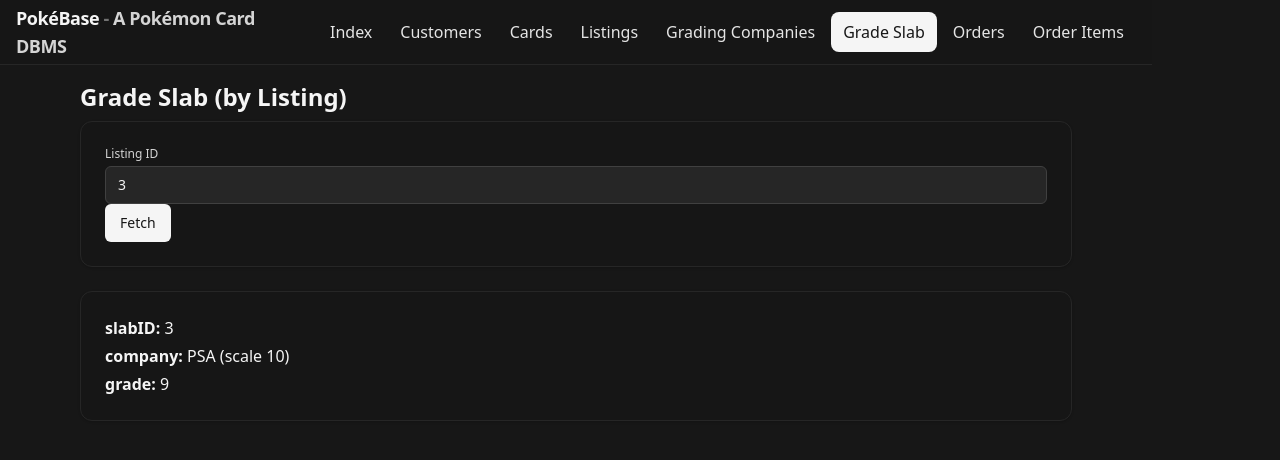
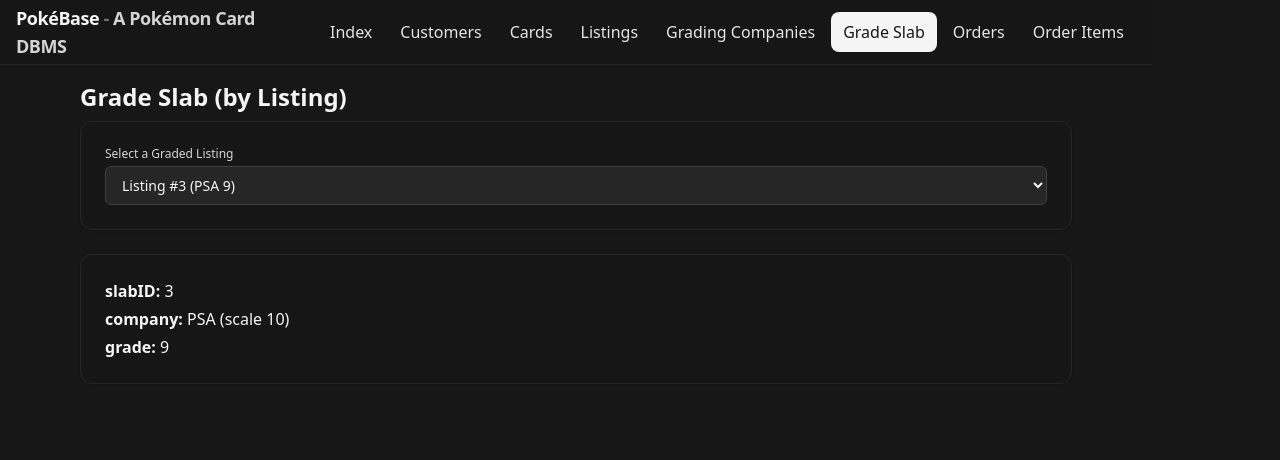
Before and after one commit to Reptop/PokeBase, a React (Vite) app: page /grade-slab in a window 1280 px wide. Shown: the top 460 px of the page. Built offline with nearby package versions, Linux system fonts and the light colour scheme.

Commit message:
added dropdown menu to GradeSlab page and updated API to select all records for display

```diff
--- a/src/lib/api.mock.ts
+++ b/src/lib/api.mock.ts
@@ -183,6 +183,15 @@ export const api = {
     return [...db.gradingCompanies];
   },
 
+  async listGradeSlabs(): Promise<(GradeSlab & { company: GradingCompany | null })[]> {
+    await sleep();
+    return db.gradeSlabs.map(slab => {
+      const company =
+        db.gradingCompanies.find(gc => gc.companyID === slab.companyID) ?? null;
+      return { ...slab, company };
+    });
+  },
+
   // Grade slab by listing
   async getSlabForListing(listingID: number): Promise<(GradeSlab & { company: GradingCompany | null }) | null> {
     await sleep();
--- a/src/pages/GradeSlab.tsx
+++ b/src/pages/GradeSlab.tsx
@@ -1,17 +1,30 @@
 import { useEffect, useState } from 'react';
 import { api } from '../lib/api.mock';
+import type { GradeSlab as GradeSlabType, GradingCompany } from '../types';
 
-type Slab = Awaited<ReturnType<typeof api.getSlabForListing>>;
+type SlabDetail = GradeSlabType & { company: GradingCompany | null };
 
 export default function GradeSlab() {
-  const [listingID, setListingID] = useState<number>(3);
-  const [slab, setSlab] = useState<Slab | null>(null);
+  const [listingID, setListingID] = useState<number | ''>(3);
+  const [slab, setSlab] = useState<SlabDetail | null>(null);
+  const [allSlabs, setAllSlabs] = useState<SlabDetail[]>([]);
 
   async function load() {
+    if (listingID === '') {
+      setSlab(null);
+      return;
+    }
     const data = await api.getSlabForListing(Number(listingID));
     setSlab(data);
   }
-  useEffect(() => { load(); }, [listingID]);
+
+  useEffect(() => {
+    api.listGradeSlabs().then(setAllSlabs);
+  }, []);
+
+  useEffect(() => {
+    load();
+  }, [listingID]);
 
   return (
     <section className="space-y-6">
@@ -19,14 +32,20 @@ export default function GradeSlab() {
 
       <div className="card space-y-3">
         <label className="field">
-          <div className="field-label">Listing ID</div>
-          <input
+          <div className="field-label">Select a Graded Listing</div>
+          <select
             className="input"
             value={listingID}
-            onChange={e => setListingID(Number(e.target.value) || 0)}
-          />
+            onChange={e => setListingID(e.target.value === '' ? '' : Number(e.target.value))}
+          >
+            <option value="">Select a slab...</option>
+            {allSlabs.map(s => (
+              <option key={s.slabID} value={s.slabID}>
+                Listing #{s.slabID} ({s.company?.name} {s.grade})
+              </option>
+            ))}
+          </select>
         </label>
-        <button className="btn btn-neutral" onClick={load}>Fetch</button>
       </div>
 
       {!slab ? (
```
